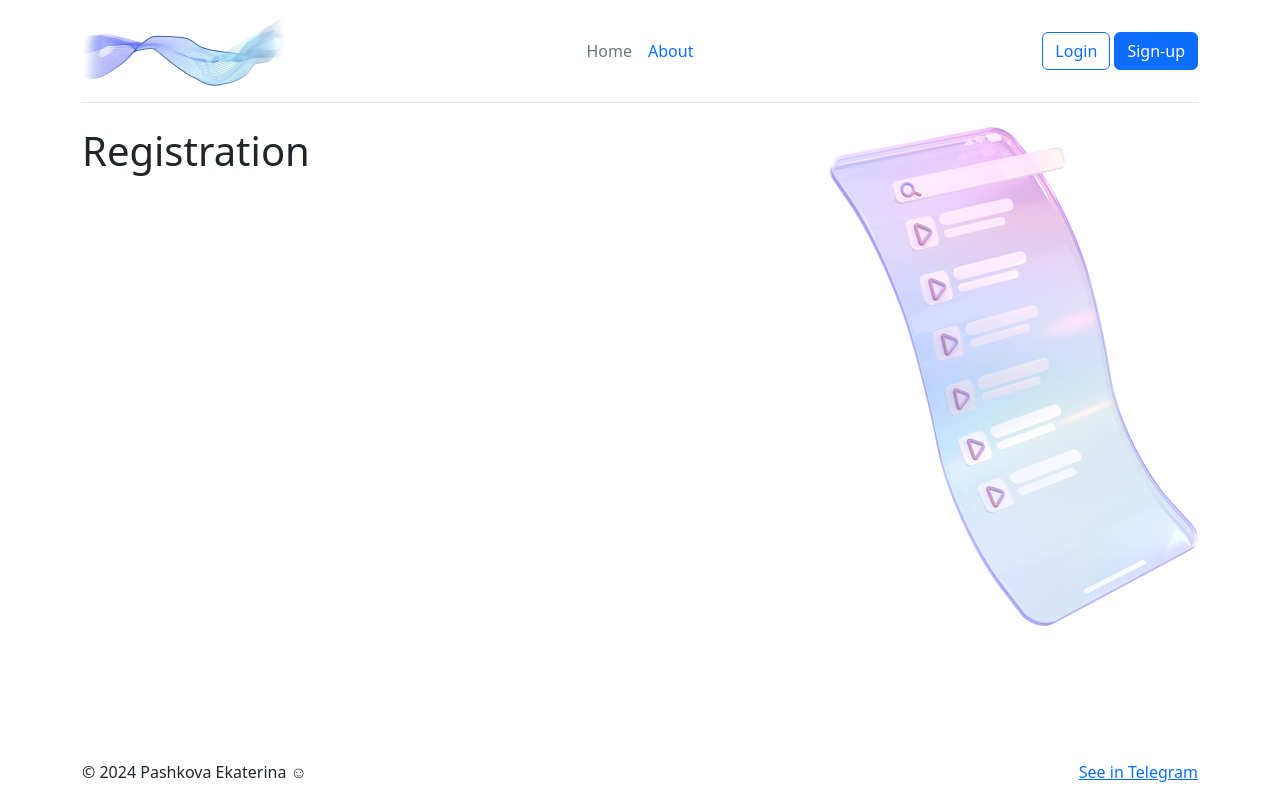
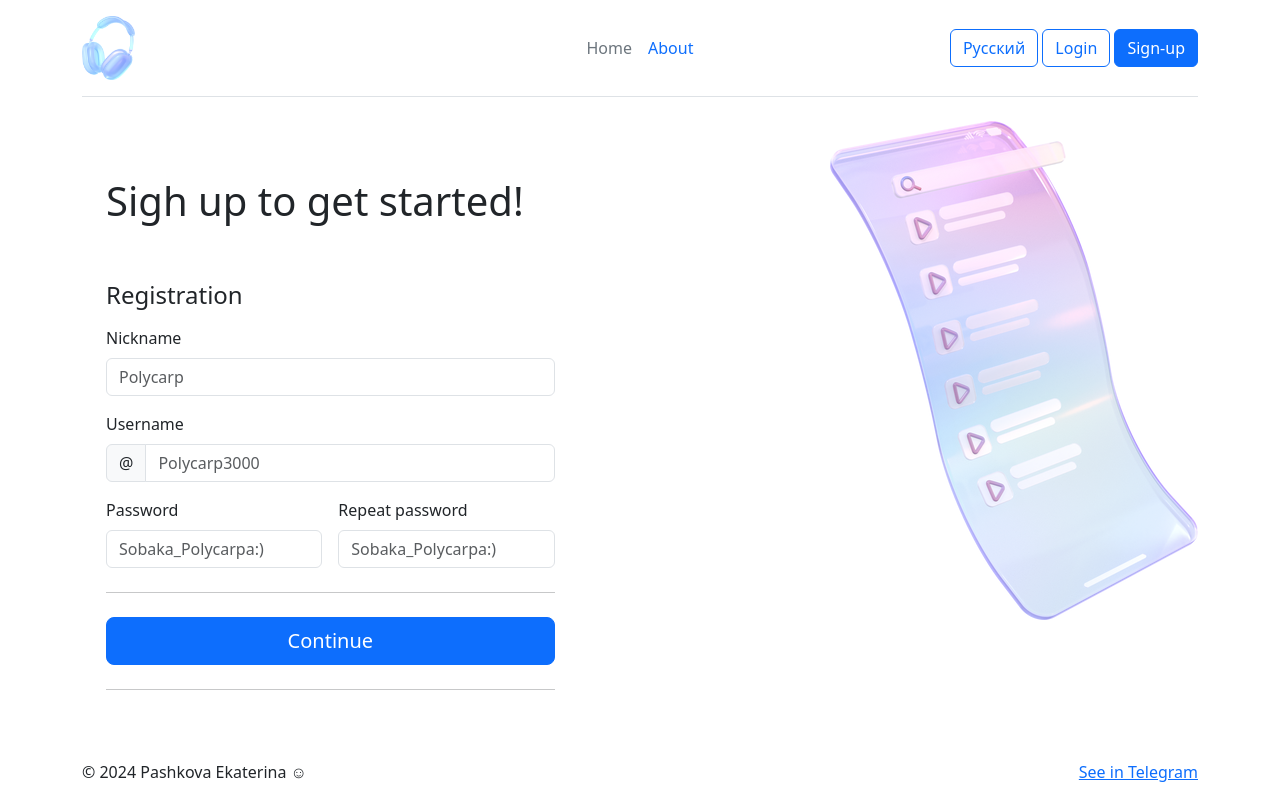
Before and after one commit to 1nc0-gn1t0s/Music, a Flask app: page /registration in a window 1280 px wide. Run offline with Flask 3, Linux system fonts and the light colour scheme.

Commit message:
Add files via upload

```diff
--- /dev/null
+++ b/add_song.py
@@ -0,0 +1,2 @@
+def add_song():
+    return
--- a/main.py
+++ b/main.py
@@ -1,17 +1,28 @@
-from flask import Flask, render_template
+from flask import Flask, render_template, request, redirect
+from sigh_up_login import sigh_up, login
+from add_song import add_song
 
 
 app = Flask(__name__)
 
 
-@app.route('/registration')
+@app.route('/registration', methods=['GET', 'POST'])
 def registration():
+    if request.method == 'POST':
+        info = list(request.form)
+        sigh_up(info)
+        return redirect('/user')
     return render_template('registration.html')
 
 
 @app.route('/')
 def home():
     return render_template('home.html')
+
+
+@app.route('/user')
+def user():
+    return render_template('user.html')
 
 
 @app.route('/login')
--- a/static/css/main.css
+++ b/static/css/main.css
@@ -1,9 +1,3 @@
-/*
-body {
-    background-color: rgb(150, 200, 255);
-}
-*/
-
 #footer {
    position:fixed;
    left:0px;
@@ -11,3 +5,8 @@ body {
    height:30px;
    width:100%;
 }
+
+.head {
+    height: 64px;
+    width: 53px;
+}
--- a/templates/about.html
+++ b/templates/about.html
@@ -2,12 +2,12 @@
 {% extends 'base.html' %}
 
 {% block title %}
-    О нас
+    About us
 {% endblock %}
 
 
 {% block body %}
-    <img src= "{{ url_for('static', filename='img/phone.png') }}" align="right">
-    <h1>О нас</h1>
+    <img src= "{{ url_for('static', filename='img/pattern_1.png') }}" align="right">
+    <h1>About us</h1>
 {% endblock %}
 </html>
--- a/templates/base.html
+++ b/templates/base.html
@@ -12,7 +12,7 @@
         <header class="d-flex flex-wrap align-items-center justify-content-center justify-content-md-between py-3 mb-4 border-bottom">
             <div class="col-md-3 mb-2 mb-md-0">
                 <a href="/" class="d-inline-flex link-body-emphasis text-decoration-none">
-                    <img src="{{ url_for('static', filename='img/little_long.png') }}">
+                    <img class="head" src="{{ url_for('static', filename='img/headphones.png') }}">
                 </a>
             </div>
 
@@ -22,6 +22,7 @@
             </ul>
 
             <div class="col-md-3 text-end">
+                <button type="button" class="btn btn-outline-primary">Русский</button>
                 <button type="button" class="btn btn-outline-primary">Login</button>
                 <button type="button" class="btn btn-primary">Sign-up</button>
             </div>
--- a/templates/registration.html
+++ b/templates/registration.html
@@ -8,6 +8,55 @@
 
 {% block body %}
     <img src= "{{ url_for('static', filename='img/phone.png') }}" align="right">
-    <h1>Registration</h1>
+    <br>
+    <h1></h1>
+    <div class="row g-5">
+        <h1>Sigh up to get started!</h1>
+        <div class="col-md-7 col-lg-8">
+            <h4 class="mb-3">Registration</h4>
+            <form class="needs-validation" novalidate="" method="post">
+                    <div class="row g-3">
+                        <div class="col-12">
+                            <label for="nickname" class="form-label">Nickname</label>
+                            <input type="text" class="form-control" id="nickname" name="nickname" placeholder="Polycarp" required="">
+                                <div class="invalid-feedback">
+                                    Please enter your shipping address.
+                                </div>
+                        </div>
+
+                        <div class="col-12">
+                            <label for="username" class="form-label">Username</label>
+                            <div class="input-group has-validation">
+                                <span class="input-group-text">@</span>
+                                <input type="text" class="form-control" id="username" name="username" placeholder="Polycarp3000" required="">
+                                    <div class="invalid-feedback">
+                                        Your username is required.
+                                    </div>
+                            </div>
+                        </div>
+
+                        <div class="col-sm-6">
+                            <label for="password" class="form-label">Password</label>
+                            <input type="text" class="form-control" id="password" name="password" placeholder="Sobaka_Polycarpa:)" value="" required="">
+                                <div class="invalid-feedback">
+                                    Valid first name is required.
+                                </div>
+                        </div>
+
+                        <div class="col-sm-6">
+                            <label for="repeatPassword" class="form-label">Repeat password</label>
+                            <input type="text" class="form-control" id="repeatPassword" name="repeatPassword" placeholder="Sobaka_Polycarpa:)" value="" required="">
+                                <div class="invalid-feedback">
+                                    Valid last name is required.
+                                </div>
+                        </div>
+                    </div>
+                <h4 class="mb-3"></h4>
+                <hr class="my-4">
+                <button class="w-100 btn btn-primary btn-lg" type="submit">Continue</button>
+                <hr class="my-4">
+            </form>
+        </div>
+    </div>
 {% endblock %}
 </html>
```
Also changed, not shown: sigh_up_login.py (added, +10 -0 lines), templates/login.html (+43 -8 lines), templates/user.html (added, +10 -0 lines), static/img/pattern_1.png (added).
